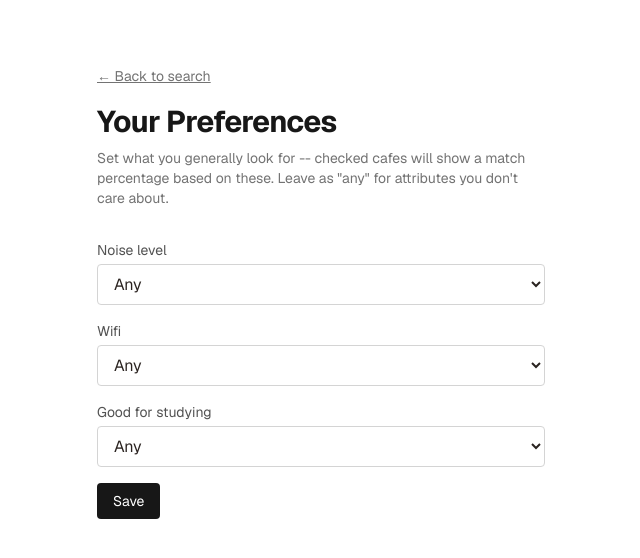
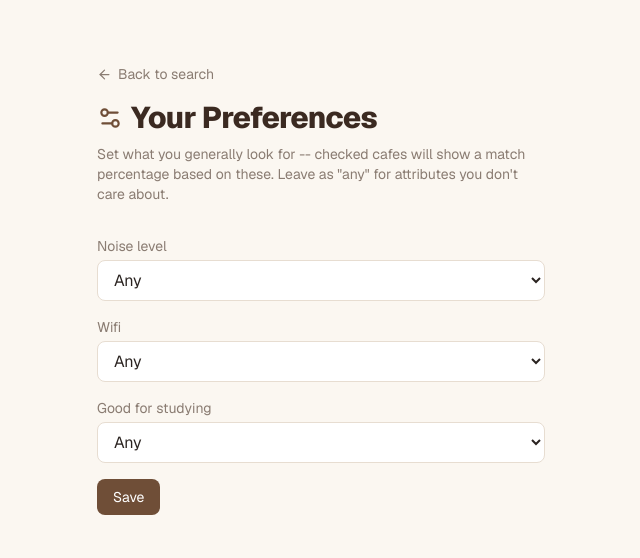
Before and after one commit to rumiyya24/AI-cafe-finder, a Next.js app: page /preferences in a window 1280 px wide. Shown: the top 558 px of the page, without its empty margins (319-959 px from the left). Built offline with nearby package versions, Linux system fonts and the light colour scheme; no server answers; the database is empty.

Commit message:
restyle preferences page

```diff
--- a/app/preferences/page.tsx
+++ b/app/preferences/page.tsx
@@ -2,6 +2,7 @@
 
 import { useState, useEffect } from "react";
 import Link from "next/link";
+import { ArrowLeft, Settings2, Check } from "lucide-react";
 
 type Preferences = {
   preferred_noise: string;
@@ -44,33 +45,32 @@ export default function PreferencesPage() {
   }
 
   return (
-    <main className="min-h-screen px-6 py-16 bg-white dark:bg-neutral-950">
+    <main className="min-h-screen px-6 py-16 bg-background">
       <div className="max-w-md mx-auto">
-        <Link href="/" className="text-sm text-neutral-500 underline">
-          ← Back to search
+        <Link href="/" className="flex items-center gap-1.5 text-sm text-muted hover:text-espresso">
+          <ArrowLeft size={15} /> Back to search
         </Link>
 
-        <h1 className="text-3xl font-bold tracking-tight text-neutral-900 dark:text-white mt-4">
+        <h1 className="flex items-center gap-2 text-3xl font-extrabold tracking-tight text-espresso mt-4">
+          <Settings2 size={26} className="text-coffee" />
           Your Preferences
         </h1>
-        <p className="mt-2 text-sm text-neutral-500">
+        <p className="mt-2 text-sm text-muted">
           Set what you generally look for -- checked cafes will show a match
           percentage based on these. Leave as &quot;any&quot; for attributes
           you don&apos;t care about.
         </p>
 
         {loading ? (
-          <p className="mt-8 text-neutral-500">Loading...</p>
+          <p className="mt-8 text-muted">Loading...</p>
         ) : (
           <div className="mt-8 space-y-4">
             <div>
-              <label className="block text-sm text-neutral-600 dark:text-neutral-400 mb-1">
-                Noise level
-              </label>
+              <label className="block text-sm text-muted mb-1">Noise level</label>
               <select
                 value={prefs.preferred_noise}
                 onChange={(e) => setPrefs((p) => ({ ...p, preferred_noise: e.target.value }))}
-                className="w-full px-3 py-2 rounded border border-neutral-300 dark:border-neutral-700 bg-transparent"
+                className="w-full px-3 py-2 rounded-lg border border-line bg-white dark:bg-crema"
               >
                 <option value="any">Any</option>
                 <option value="quiet">Quiet</option>
@@ -80,13 +80,11 @@ export default function PreferencesPage() {
             </div>
 
             <div>
-              <label className="block text-sm text-neutral-600 dark:text-neutral-400 mb-1">
-                Wifi
-              </label>
+              <label className="block text-sm text-muted mb-1">Wifi</label>
               <select
                 value={prefs.preferred_wifi}
                 onChange={(e) => setPrefs((p) => ({ ...p, preferred_wifi: e.target.value }))}
-                className="w-full px-3 py-2 rounded border border-neutral-300 dark:border-neutral-700 bg-transparent"
+                className="w-full px-3 py-2 rounded-lg border border-line bg-white dark:bg-crema"
               >
                 <option value="any">Any</option>
                 <option value="yes">Needed</option>
@@ -95,13 +93,11 @@ export default function PreferencesPage() {
             </div>
 
             <div>
-              <label className="block text-sm text-neutral-600 dark:text-neutral-400 mb-1">
-                Good for studying
-              </label>
+              <label className="block text-sm text-muted mb-1">Good for studying</label>
               <select
                 value={prefs.preferred_studying}
                 onChange={(e) => setPrefs((p) => ({ ...p, preferred_studying: e.target.value }))}
-                className="w-full px-3 py-2 rounded border border-neutral-300 dark:border-neutral-700 bg-transparent"
+                className="w-full px-3 py-2 rounded-lg border border-line bg-white dark:bg-crema"
               >
                 <option value="any">Any</option>
                 <option value="yes">Important</option>
@@ -111,13 +107,15 @@ export default function PreferencesPage() {
 
             <button
               onClick={savePrefs}
-              className="px-4 py-2 rounded bg-neutral-900 dark:bg-white text-white dark:text-neutral-900 text-sm"
+              className="px-4 py-2 rounded-lg bg-coffee text-white text-sm hover:bg-espresso transition-colors"
             >
               Save
             </button>
 
             {saved && (
-              <p className="text-sm text-green-600 dark:text-green-500">Saved!</p>
+              <p className="flex items-center gap-1.5 text-sm text-green">
+                <Check size={15} /> Saved!
+              </p>
             )}
           </div>
         )}
```
